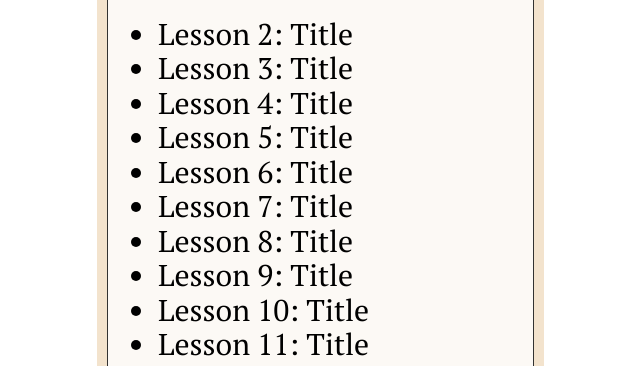
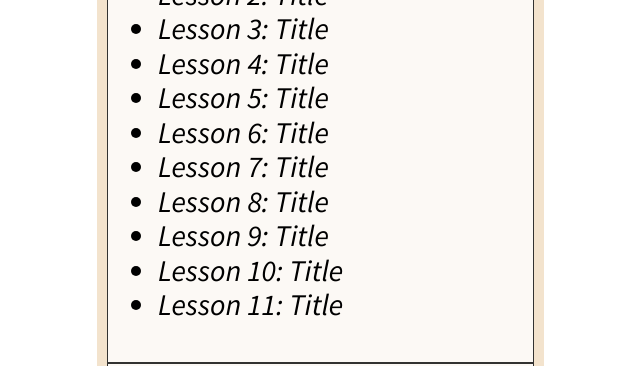
Before and after one commit to cbmapp/wdd230, a plain HTML site: page index.html in a window 1280 px wide. Shown: the part 246-612 px from the top of the page, without its empty margins (503-1143 px from the left). Drawn offline with Linux system fonts and the light colour scheme.

Commit message:
Update style.css

```diff
--- a/style/style.css
+++ b/style/style.css
@@ -3,7 +3,7 @@ html, body {
     width: 100%;
     height: 100%;
     margin: 0; padding-left: 300px;
-font-family: 'PT Serif', serif;
+font-family: 'Source Sans Pro', sans-serif;
 }
    .gridContainer {
 
```
